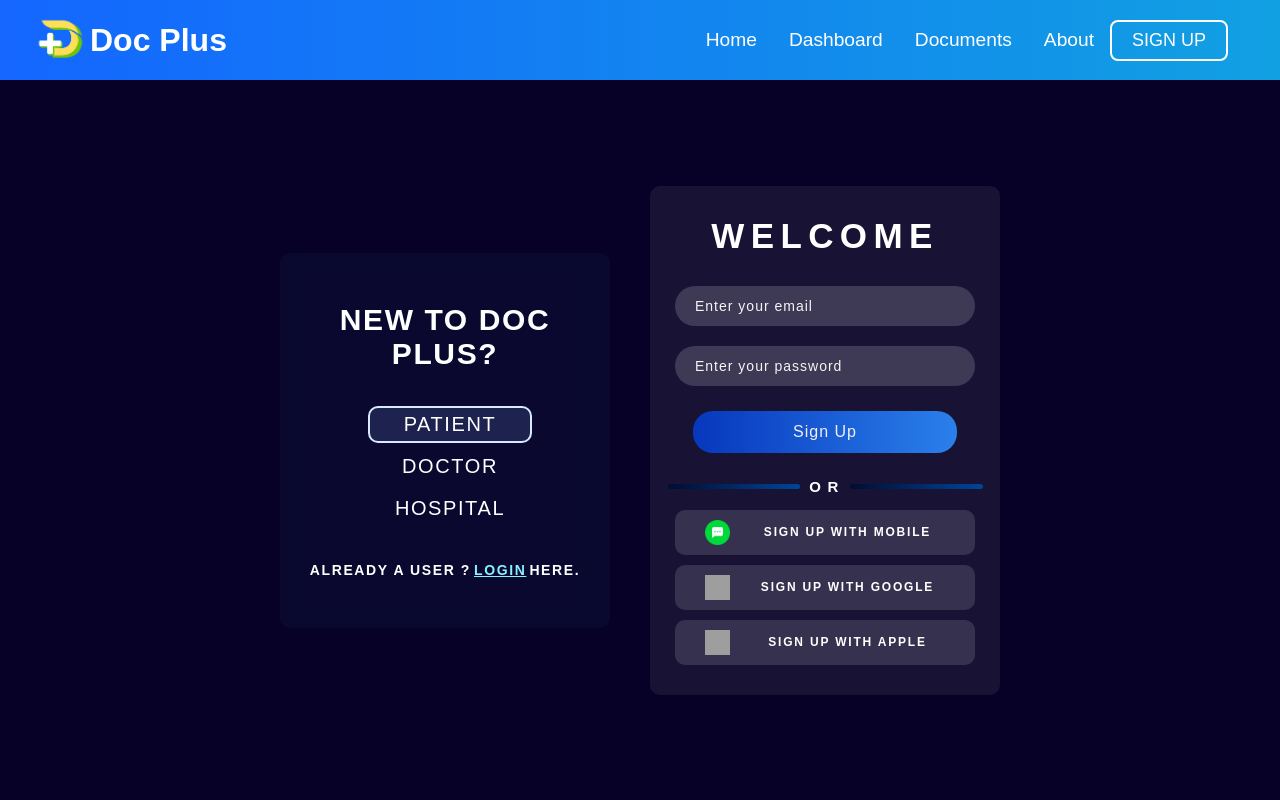
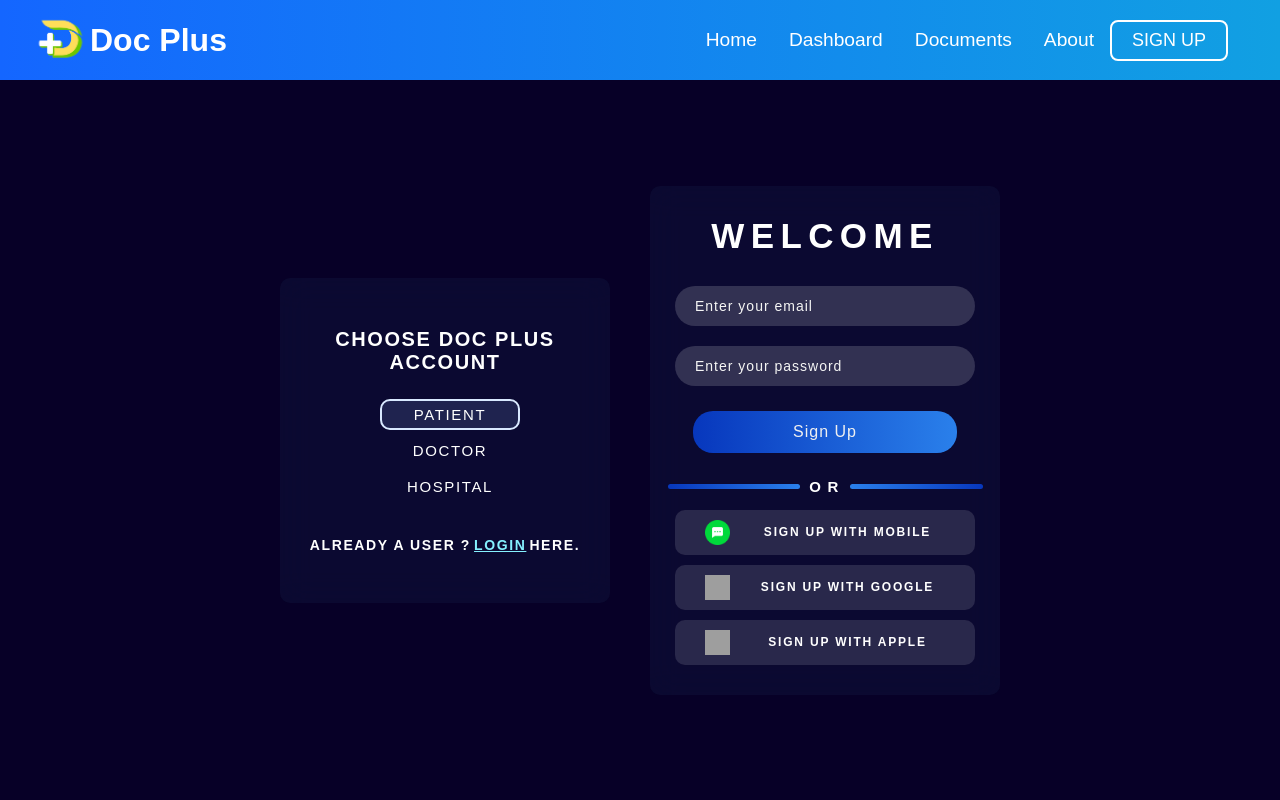
Before and after one commit to KILLERTIAN/Doc-Plus, a React (Create React App) app in the folder client/: page /sign-up in a window 1280 px wide. Shown: the top 800 px of the page. Built offline with nearby package versions, Linux system fonts and the light colour scheme; no server answers; grey boxes are pictures that could not be loaded.

Commit message:
signup fixes

```diff
--- a/client/src/pages/Hospitaldashboard.js
+++ b/client/src/pages/Hospitaldashboard.js
@@ -30,7 +30,7 @@ function Hospitaldashboard() {
   };
 
   if (loading) {
-    return <Loader />; // Display loader while fetching data
+    return <Loader />;
   }
 
   return (
--- a/client/src/pages/Login.css
+++ b/client/src/pages/Login.css
@@ -1,3 +1,4 @@
+
 .sign-in-input{
     display: flex;
     width: 300px;
--- a/client/src/pages/Signup.css
+++ b/client/src/pages/Signup.css
@@ -17,7 +17,9 @@
     min-height: 90vh;
     align-items: center;
     justify-content: center;
-    padding:  20px;
+    padding: 20px;
+    /* backdrop-filter: blur(25px); */
+    /* background: #f8feff; */
     background: #070027;
 
 }
@@ -36,20 +38,23 @@
 .blob-section {
     position: absolute;
     width: 100%;
-    max-width: 500px; /* Adjust as needed */
-    height: 300px; /* Adjust the height of the blob container */
+    max-width: 500px;
+    /* Adjust as needed */
+    height: 300px;
+    /* Adjust the height of the blob container */
     margin-bottom: 30px;
 }
 
 .animated-blob {
     position: absolute;
-    top: 50%;
+    top: 10%;
     left: 50%;
-    transform: translate(-80%, -70%);
+    transform: translate(-100%, -40%);
     width: 100%;
     height: auto;
 
 }
+
 .animated-blob1 {
     position: absolute;
 
@@ -60,15 +65,18 @@
 .animated-blob2 {
     position: absolute;
 
-    transform: rotate(45deg); /* Rotate the blob */
-    transform: translate(-80%, 70%);
+    transform: rotate(45deg);
+    /* Rotate the blob */
+    transform: translate(-40%, 50%);
 }
+
 .animated-blob3 {
     position: absolute;
 
-    transform: scale(1.5);
-    transform: translate(170%, -30%);
+    transform: scale(3);
+    transform: translate(140%, -50%);
 }
+
 .introTextContainer {
     display: flex;
     align-items: center;
@@ -76,7 +84,7 @@
     flex-direction: column;
     /* height: 75vh; */
     width: 400px;
-    background: rgb(30 49 90 / 18%);
+    background: rgb(30 49 90 / 20%);
     border-radius: 10px;
     backdrop-filter: blur(15px);
     color: #ffffff;
@@ -88,8 +96,8 @@
 }
 
 .introTextContainer>h1 {
-    font-size: 0.3em;
-    margin: 30px 5px;
+    font-size: 0.2em;
+    margin: 30px 5px 20px;
 }
 
 .introTextContainer>h3 {
@@ -113,13 +121,13 @@
 }
 
 .citizen-bar,
-.doctor-bar ,
-.hospital-bar{
+.doctor-bar,
+.hospital-bar {
     width: 50%;
-  background-color: transparent; /* Updated */
+    background-color: transparent;
     border-radius: 10px;
     cursor: pointer;
-  font-size: 0.20em;
+    font-size: 0.15em;
     padding: 5px 20px;
     margin: 5px;
     display: flex;
@@ -134,8 +142,8 @@
 }
 
 .glowing-border.active {
-  border-color: #d9e9ff; /* Updated */
-  background-color: rgba(146, 179, 255, 0.15); /* Added */
+    border-color: #d9e9ff;
+    background-color: rgba(146, 179, 255, 0.15);
 }
 
 
@@ -150,7 +158,7 @@
     flex-direction: column;
     /* height: 75vh; */
     width: 400px;
-    background: rgb(127 127 127 / 15%);
+    background: rgb(30 49 90 / 20%);
     border-radius: 10px;
     backdrop-filter: blur(15px);
     color: #fff;
@@ -158,12 +166,14 @@
     letter-spacing: 0.4rem;
     margin: 0 20px;
 }
-.loginContainer form{
+
+.loginContainer form {
     display: flex;
     align-items: center;
     justify-content: center;
     flex-direction: column;
 }
+
 .welcometext {
     margin: 20px 30px;
     margin-top: 30px;
@@ -195,6 +205,7 @@
     border: none;
     outline: 3px solid rgba(255, 255, 255, 0.5);
 }
+
 .error {
     color: rgb(255, 0, 0);
     font-size: 14px;
@@ -228,13 +239,15 @@
     /* background: rgba(255, 255, 255, 0.15); */
     text-align: center;
 }
-.dividerLine{
+
+.dividerLine {
     display: flex;
     align-items: center;
     justify-content: center;
     text-align: center;
     width: 90%;
 }
+
 .divider {
     display: flex;
     align-items: center;
@@ -243,9 +256,17 @@
     height: 5px;
     /* margin-bottom: 15px; */
     border-radius: 25px;
-    background: linear-gradient(to right, rgb(0, 13, 50), rgb(0, 69, 152));
+    background: linear-gradient(to right, rgb(7, 55, 189), rgb(42, 128, 235));
 }
-
+.divider1 {
+    display: flex;
+    align-items: center;
+    justify-content: center;
+    width: 100%;
+    height: 5px;
+    border-radius: 25px;
+    background: linear-gradient(to left, rgb(7, 55, 189), rgb(42, 128, 235));
+}
 .social {
     display: flex;
     flex-direction: column;
@@ -288,3 +309,13 @@
     margin: auto;
     letter-spacing: 0.15em;
 }
+
+@media screen and (max-width: 960px){
+    .MainContainer {
+        display: flex;
+        flex-direction: column-reverse;
+    }
+    .loginContainer{
+        margin-bottom: 10px;
+    }
+}
--- a/client/src/pages/Signup.js
+++ b/client/src/pages/Signup.js
@@ -107,6 +107,11 @@ function Signup() {
                   <stop offset="0%" style={{ stopColor: 'rgb(15, 143, 255)' }}></stop>
                   <stop offset="100%" style={{ stopColor: 'rgb(99, 38, 242)' }}></stop>
                 </linearGradient>
+                <linearGradient id="gradient1" x1="0%" y1="0%" x2="0%" y2="100%">
+                  <stop offset="0%" style={{ stopColor: 'rgb(255, 165, 0)' }}></stop>
+                  <stop offset="100%" style={{ stopColor: 'rgb(255, 69, 0)' }}></stop>
+                </linearGradient>
+
               </defs>
               <path
                 id="blob1"
@@ -152,19 +157,21 @@ function Signup() {
 
             >
               <defs>
-                <linearGradient id="gradient" x1="0%" y1="0%" x2="0%" y2="100%">
-                  <stop offset="0%" style={{ stopColor: 'rgb(245, 157, 22)' }}></stop>
-                  <stop offset="100%" style={{ stopColor: 'rgb(245, 196, 22)' }}></stop>
+                <linearGradient id="gradient1" x1="0%" y1="0%" x2="0%" y2="100%">
+                  <stop offset="0%" style={{ stopColor: 'rgb(72, 61, 139)' }}></stop>
+                  <stop offset="100%" style={{ stopColor: 'rgb(148, 0, 211)' }}></stop>
                 </linearGradient>
+
+
               </defs>
               <path
                 id="blob2"
-                fill="url(#gradient)"
+                fill="url(#gradient1)"
 
               >
                 <animate
                   attributeName="d"
-                  dur="20s"
+                  dur="30s"
                   repeatCount="indefinite"
                   values="
                   M56.3,-60.1C72.3,-53.7,84.1,-35.3,85.3,-16.8C86.5,1.8,77.2,20.5,64.5,32.2C51.7,44,35.6,48.8,18.6,57.9C1.6,67,-16.2,80.3,-30.3,77.6C-44.3,74.9,-54.5,56.1,-58.5,38.8C-62.5,21.5,-60.3,5.6,-55.2,-7.4C-50.1,-20.3,-42,-30.4,-32.3,-37.9C-22.7,-45.4,-11.3,-50.3,4.4,-55.6C20.2,-60.9,40.3,-66.5,56.3,-60.1Z;
@@ -200,14 +207,15 @@ function Signup() {
 
             >
               <defs>
-                <linearGradient id="gradient" x1="0%" y1="0%" x2="0%" y2="100%">
-                  <stop offset="0%" style={{ stopColor: 'rgb(15, 143, 255)' }}></stop>
-                  <stop offset="100%" style={{ stopColor: 'rgb(99, 38, 242)' }}></stop>
+                <linearGradient id="gradient2" x1="0%" y1="0%" x2="0%" y2="100%">
+                  <stop offset="0%" style={{ stopColor: 'rgb(238, 130, 248)' }}></stop>
+                  <stop offset="100%" style={{ stopColor: 'rgb(255, 0, 255)' }}></stop>
                 </linearGradient>
+
               </defs>
               <path
                 id="blob1"
-                fill="url(#gradient)"
+                fill="url(#gradient2)"
 
               >
                 <animate
@@ -248,14 +256,16 @@ function Signup() {
 
             >
               <defs>
-                <linearGradient id="gradient" x1="0%" y1="0%" x2="0%" y2="100%">
-                  <stop offset="0%" style={{ stopColor: 'rgb(15, 143, 255)' }}></stop>
-                  <stop offset="100%" style={{ stopColor: 'rgb(99, 38, 242)' }}></stop>
+                <linearGradient id="gradient3" x1="0%" y1="0%" x2="0%" y2="100%">
+                  <stop offset="0%" style={{ stopColor: 'rgb(0, 255, 0)' }}></stop>
+                  <stop offset="100%" style={{ stopColor: 'rgb(10, 150, 10)' }}></stop>
                 </linearGradient>
+
+
               </defs>
               <path
                 id="blob1"
-                fill="url(#gradient)"
+                fill="url(#gradient3)"
 
               >
                 <animate
@@ -263,22 +273,19 @@ function Signup() {
                   dur="20s"
                   repeatCount="indefinite"
                   values="
-                  M56.3,-60.1C72.3,-53.7,84.1,-35.3,85.3,-16.8C86.5,1.8,77.2,20.5,64.5,32.2C51.7,44,35.6,48.8,18.6,57.9C1.6,67,-16.2,80.3,-30.3,77.6C-44.3,74.9,-54.5,56.1,-58.5,38.8C-62.5,21.5,-60.3,5.6,-55.2,-7.4C-50.1,-20.3,-42,-30.4,-32.3,-37.9C-22.7,-45.4,-11.3,-50.3,4.4,-55.6C20.2,-60.9,40.3,-66.5,56.3,-60.1Z;
-                  M42.7,-48.5C54.2,-41.3,61.5,-26.7,67.8,-9.2C74.2,8.3,79.7,28.7,71.3,39.3C63,49.8,40.8,50.5,22,55C3.1,59.5,-12.3,67.9,-27.9,66.6C-43.6,65.4,-59.4,54.4,-67.7,39.4C-76,24.4,-76.8,5.3,-73.9,-13.4C-71.1,-32.1,-64.5,-50.6,-51.6,-57.5C-38.6,-64.5,-19.3,-59.9,-1.8,-57.7C15.6,-55.5,31.3,-55.7,42.7,-48.5Z;
-                  M54.1,-60.1C68.8,-52.2,78.3,-33.9,81.5,-14.5C84.8,4.8,81.6,25.1,70.8,38C59.9,51,41.3,56.6,24.1,60.4C6.9,64.2,-8.9,66,-23.2,61.7C-37.5,57.4,-50.3,46.9,-54.4,34.1C-58.5,21.4,-54,6.3,-53.5,-11.7C-53,-29.7,-56.5,-50.6,-48.3,-59.6C-40,-68.6,-20,-65.7,-0.1,-65.5C19.7,-65.4,39.5,-68,54.1,-60.1Z;
-                  M44.1,-52.9C54.9,-43.5,60,-27.5,64.4,-10.2C68.9,7.1,72.9,25.7,65.4,36.8C57.9,47.9,39,51.5,23.2,52.2C7.5,52.9,-5.1,50.7,-20.5,48.5C-35.9,46.2,-54.1,44,-65.9,33.3C-77.7,22.6,-83.1,3.5,-77.7,-11.3C-72.3,-26.2,-55.9,-36.7,-41.2,-45.4C-26.4,-54.1,-13.2,-61,1.7,-63.1C16.6,-65.1,33.3,-62.3,44.1,-52.9Z;
-                  M40.5,-50.6C50.9,-39.6,56.5,-25.3,58.4,-10.9C60.2,3.5,58.3,18,51.6,30C45,42,33.6,51.5,19.6,58.8C5.6,66,-11,70.9,-26.1,67.3C-41.3,63.8,-54.9,51.7,-60.8,37.2C-66.7,22.7,-64.7,5.8,-59.4,-8C-54,-21.8,-45.1,-32.5,-34.7,-43.5C-24.2,-54.5,-12.1,-65.7,1.5,-67.4C15.1,-69.2,30.1,-61.5,40.5,-50.6Z;
-                  M50.3,-64.2C59.4,-52.2,57,-30.9,58.8,-11.7C60.6,7.5,66.5,24.6,61.7,38.1C56.9,51.5,41.4,61.3,24.6,67.2C7.8,73.1,-10.2,75.2,-27.2,70.7C-44.2,66.2,-60.2,55.1,-64.4,40.7C-68.5,26.2,-60.9,8.4,-58.3,-11C-55.8,-30.5,-58.4,-51.6,-49.6,-63.6C-40.7,-75.7,-20.3,-78.6,0.1,-78.8C20.6,-78.9,41.1,-76.2,50.3,-64.2Z;
-                  M34,-39.3C45.1,-31.2,55.9,-21.5,63,-7.3C70.1,7,73.5,25.7,66.4,38.7C59.3,51.7,41.7,58.9,25.1,62C8.5,65,-7.2,63.9,-24.2,60.3C-41.2,56.8,-59.5,50.9,-71.8,37.6C-84,24.3,-90.1,3.7,-83,-10.8C-76,-25.4,-55.7,-33.7,-39.6,-41C-23.6,-48.2,-11.8,-54.3,-0.2,-54.1C11.4,-53.9,22.9,-47.4,34,-39.3Z;
-                  M52.5,-60.9C63.1,-53.6,63.6,-32.4,67.1,-11.9C70.6,8.6,77.1,28.5,71.6,44.4C66,60.4,48.4,72.4,28.8,80C9.1,87.6,-12.5,90.7,-26.5,81.7C-40.4,72.7,-46.6,51.6,-55.5,33.4C-64.3,15.2,-75.8,-0.1,-73.1,-12.5C-70.4,-24.9,-53.6,-34.4,-39.1,-41C-24.5,-47.7,-12.3,-51.5,4.3,-56.7C20.9,-61.8,41.8,-68.3,52.5,-60.9Z;
-                  M43.9,-53.5C54.2,-43.8,57.7,-27.3,63.4,-9.1C69.1,9.1,76.9,29,72.1,45.7C67.3,62.3,49.9,75.7,31.4,79.4C13,83.1,-6.5,77.2,-20.8,67.5C-35.1,57.8,-44.3,44.3,-53.1,30.2C-61.8,16,-70.2,1.1,-71.3,-16.1C-72.5,-33.2,-66.5,-52.6,-53.4,-61.9C-40.3,-71.1,-20.1,-70.1,-1.6,-68.1C16.9,-66.2,33.7,-63.2,43.9,-53.5Z;
-                  M53.9,-61.8C66.4,-53.8,70.7,-33.5,73.6,-13.5C76.6,6.6,78.2,26.3,69.3,38.3C60.4,50.4,40.9,54.6,23,59.5C5.1,64.4,-11.2,70,-28.4,68.1C-45.6,66.1,-63.7,56.7,-73.8,41.5C-84,26.3,-86.2,5.3,-80.9,-12.5C-75.6,-30.3,-62.8,-45,-48.1,-52.6C-33.4,-60.2,-16.7,-60.7,2,-63.1C20.7,-65.5,41.4,-69.8,53.9,-61.8Z;
-                  M44.6,-53.4C55.5,-44,60.4,-27.8,63.1,-11.3C65.9,5.2,66.4,21.9,60,36.1C53.6,50.3,40.2,62,23.6,70.3C7.1,78.7,-12.6,83.7,-26.1,76.6C-39.6,69.6,-46.9,50.5,-54.3,33.4C-61.6,16.4,-69,1.5,-66.5,-11.6C-64.1,-24.7,-51.9,-36,-39.2,-45.1C-26.4,-54.3,-13.2,-61.2,1.8,-63.4C16.8,-65.5,33.7,-62.9,44.6,-53.4Z;
-                  M32.8,-42.1C43.5,-30.1,53.8,-20.7,60.6,-7C67.5,6.8,70.9,24.8,63.3,35.2C55.7,45.5,37.1,48.1,21.7,49.2C6.3,50.3,-5.9,49.9,-17,46.2C-28.2,42.4,-38.4,35.2,-51.1,24.2C-63.8,13.1,-79.1,-1.8,-80.1,-17.2C-81,-32.6,-67.6,-48.6,-51.8,-59.6C-36.1,-70.7,-18,-76.9,-3.5,-72.7C11,-68.5,22.1,-54,32.8,-42.1Z;
-                  M43.8,-51.2C60.1,-38.6,78.8,-27.9,80.2,-14.9C81.6,-1.9,65.6,13.4,52.8,25.8C40.1,38.2,30.4,47.7,19.3,50.9C8.1,54,-4.6,50.9,-22.3,49.6C-40,48.2,-62.6,48.7,-73.8,38.3C-85,27.8,-84.7,6.5,-80.4,-13.5C-76.1,-33.5,-67.7,-52.1,-53.6,-65.1C-39.5,-78.1,-19.8,-85.5,-3,-81.9C13.8,-78.4,27.6,-63.9,43.8,-51.2Z;
-                  M49.6,-61C60.8,-49.7,63.9,-30.8,66.4,-12.4C68.9,6,70.6,23.9,62.5,34.2C54.3,44.5,36.3,47.3,19.5,53.2C2.8,59.1,-12.7,68.1,-28.5,67.1C-44.3,66.2,-60.4,55.2,-71,39.7C-81.6,24.1,-86.5,4,-80.2,-11.1C-73.8,-26.1,-56.3,-36.1,-41,-46.7C-25.8,-57.3,-12.9,-68.5,3.1,-72.2C19.2,-76,38.4,-72.3,49.6,-61Z;
-                  M40.1,-45.7C52.2,-37.7,62.3,-25.2,66.3,-10.5C70.3,4.2,68.2,21.1,59.8,33.6C51.5,46.1,37,54,22.2,58.3C7.3,62.6,-8,63.3,-22.3,59C-36.6,54.8,-50,45.7,-60.8,32.4C-71.7,19.2,-80.1,1.8,-74.9,-10.8C-69.8,-23.3,-51.2,-31,-36.4,-38.6C-21.7,-46.2,-10.8,-53.6,1.6,-55.5C14,-57.4,28,-53.7,40.1,-45.7Z;
-
+                  M40.3,-40C55.5,-35.2,73.5,-25.7,76.6,-12.8C79.7,0.1,68.1,16.3,58.5,34.6C49,52.9,41.5,73.3,26.7,82.8C11.8,92.3,-10.4,91,-21.6,78.6C-32.7,66.1,-32.8,42.6,-38.2,25.7C-43.7,8.8,-54.5,-1.3,-57.1,-14.1C-59.6,-26.9,-54,-42.2,-43.1,-47.8C-32.2,-53.4,-16.1,-49.3,-1.8,-47.1C12.5,-45,25,-44.8,40.3,-40Z;
+                  M45.3,-42.7C61.6,-40.3,79.8,-28.8,84.5,-13.3C89.1,2.2,80.2,21.7,66.1,30.5C51.9,39.4,32.5,37.6,17.9,38C3.3,38.5,-6.3,41.2,-15.1,39.1C-23.9,36.9,-31.8,29.9,-37.5,21.1C-43.2,12.3,-46.7,1.7,-46.2,-9.3C-45.6,-20.3,-40.8,-31.6,-32.5,-35.5C-24.1,-39.4,-12,-35.7,1.2,-37.1C14.5,-38.6,29,-45.2,45.3,-42.7Z;
+                  M46.5,-59.5C52.4,-50.5,43.9,-28.4,45.3,-9.6C46.8,9.3,58.2,24.7,56.5,37.3C54.9,49.9,40,59.6,23.7,65.8C7.4,72,-10.4,74.7,-24.2,68.7C-38,62.7,-47.9,48,-55.4,33C-62.9,17.9,-68.1,2.5,-62.5,-7.8C-56.9,-18.2,-40.5,-23.5,-28.3,-31.3C-16.1,-39.2,-8,-49.6,6.1,-56.9C20.3,-64.2,40.6,-68.4,46.5,-59.5Z;
+                  M34.5,-43.8C41.7,-35.2,42.4,-21.4,44.6,-8C46.9,5.5,50.7,18.5,46.3,27.2C41.8,35.9,29,40.3,17.3,42.3C5.5,44.4,-5.2,44.1,-16.3,41.5C-27.5,38.9,-39,34,-41.9,25.7C-44.9,17.4,-39.4,5.7,-40,-9.9C-40.6,-25.5,-47.3,-45,-41.7,-53.9C-36.1,-62.8,-18,-61.2,-2.2,-58.6C13.7,-56.1,27.4,-52.5,34.5,-43.8Z;
+                  M36.7,-50.2C44.4,-37.2,45.6,-22.7,47.3,-8.9C49,4.8,51.4,17.9,47.1,28.9C42.8,39.9,31.9,48.9,20.2,51.5C8.4,54,-4.3,50.3,-20.6,48C-37,45.8,-57,45.1,-62,36C-67,26.9,-56.9,9.3,-53.8,-9.7C-50.8,-28.8,-54.7,-49.3,-46.9,-62.4C-39.1,-75.4,-19.5,-81,-2.6,-78C14.4,-74.9,28.9,-63.3,36.7,-50.2Z;
+                  M41.7,-50.1C48.4,-44,44.5,-25.6,44.2,-10.3C43.9,5,47.3,17.1,44.1,28.2C41,39.2,31.2,49.2,17.4,59.2C3.5,69.2,-14.5,79.2,-32.2,77.5C-49.9,75.8,-67.4,62.4,-66.3,46.8C-65.2,31.1,-45.6,13.3,-39,-3.9C-32.4,-21,-38.8,-37.5,-34.5,-44C-30.2,-50.5,-15.1,-47,1.2,-48.5C17.5,-49.9,34.9,-56.2,41.7,-50.1Z;
+                  M31.6,-38.7C39,-31.5,41.6,-19.6,40.4,-9.6C39.2,0.5,34.3,8.7,32.3,24.7C30.3,40.8,31.3,64.7,23.9,68.6C16.6,72.5,1,56.4,-12.5,46.3C-25.9,36.2,-37.2,32.1,-45.1,23.5C-53,15,-57.5,2,-56.3,-10.8C-55,-23.6,-48,-36.2,-37.6,-42.9C-27.3,-49.6,-13.6,-50.4,-0.8,-49.5C12.1,-48.6,24.2,-46,31.6,-38.7Z;
+                  M41.9,-54.5C46.9,-45.8,38.4,-25.5,40.3,-8.1C42.3,9.4,54.7,24.1,54.2,37.4C53.8,50.8,40.6,62.9,26.5,64.5C12.4,66.1,-2.6,57.1,-11.6,47.2C-20.6,37.3,-23.7,26.4,-26.1,17.4C-28.4,8.5,-30,1.4,-33.5,-10.6C-37,-22.7,-42.4,-39.8,-37.1,-48.4C-31.8,-57.1,-15.9,-57.4,1.3,-58.9C18.5,-60.4,36.9,-63.2,41.9,-54.5Z;
+                  M31.2,-39.5C36.2,-33,33,-19.1,38.8,-4.2C44.5,10.7,59.1,26.6,58.4,39.4C57.8,52.1,41.9,61.7,28.1,58.5C14.4,55.4,2.9,39.5,-10.4,32.8C-23.6,26.1,-38.7,28.5,-41.9,23.8C-45.1,19.1,-36.5,7.1,-31.3,-2.7C-26.2,-12.4,-24.6,-19.9,-19.9,-26.4C-15.3,-32.9,-7.7,-38.4,2.7,-41.6C13.1,-44.9,26.2,-45.9,31.2,-39.5Z;
+                  M19.1,-23.2C26.4,-16.7,35,-12.2,38.3,-5.1C41.5,2.1,39.5,11.8,36.9,26C34.3,40.1,31.2,58.6,21.5,64.4C11.8,70.3,-4.4,63.6,-20.7,57.4C-37,51.3,-53.3,45.7,-63.2,33.9C-73.1,22.1,-76.6,4,-73.8,-13.2C-71,-30.3,-61.8,-46.5,-48.5,-52C-35.1,-57.5,-17.6,-52.2,-5.8,-45.3C5.9,-38.4,11.8,-29.8,19.1,-23.2Z;
+                  M51.2,-51.3C65.6,-48.9,76,-32.1,79.4,-13.9C82.8,4.4,79.1,24,66.4,31.1C53.7,38.3,31.9,33,14.7,38.3C-2.4,43.5,-14.9,59.4,-22.3,58.1C-29.7,56.8,-32.1,38.3,-35.1,24.5C-38,10.6,-41.5,1.3,-44,-11.7C-46.4,-24.8,-47.7,-41.7,-40.2,-45.2C-32.7,-48.8,-16.4,-39.1,1,-40.3C18.4,-41.5,36.8,-53.7,51.2,-51.3Z;
+                  M28.8,-29.7C38.5,-26.2,48.3,-18.2,56.2,-5.2C64.1,7.8,70,25.8,64.9,40.1C59.8,54.5,43.7,65,29.4,62.2C15.1,59.3,2.7,42.9,-5.5,32.4C-13.7,21.8,-17.7,17.2,-30.1,10.3C-42.4,3.4,-63.1,-5.7,-69.4,-19.5C-75.6,-33.3,-67.3,-51.9,-53.4,-54.7C-39.4,-57.5,-19.7,-44.6,-5.1,-38.5C9.5,-32.5,19.1,-33.3,28.8,-29.7Z;
+                  M54.8,-57.3C70.2,-52.4,81.3,-34.3,78.8,-18.4C76.2,-2.5,60,11.4,47.6,22.5C35.3,33.7,26.8,42.1,14.8,51C2.7,59.8,-12.9,69.1,-29.8,68.7C-46.7,68.3,-64.9,58.1,-72.9,42.8C-81,27.4,-79,6.9,-72,-9.2C-64.9,-25.3,-52.9,-37,-40.1,-42.4C-27.3,-47.7,-13.6,-46.8,3,-50.4C19.7,-54,39.4,-62.2,54.8,-57.3Z;
 
           "
                 ></animate>
@@ -288,7 +295,7 @@ function Signup() {
         </div>
 
         <div className="introTextContainer">
-          <h1>New to Doc Plus? </h1>
+          <h1>Choose Doc Plus Account </h1>
           <div className="role-selection">
             <div
               className={`citizen-bar ${role === 'citizen' ? 'glowing-border active' : 'glowing-border'}`}
@@ -337,7 +344,7 @@ function Signup() {
           <div className="dividerLine">
             <div className="divider"></div>
             <h4 className="or">or</h4>
-            <div className="divider"></div>
+            <div className="divider1"></div>
           </div>
           <div className="social">
             <Link className="social-icons">
```
Also changed, not shown: client/src/pages/Login.js (+38 -31 lines). Lines whose indentation alone changed are shown as unchanged.
